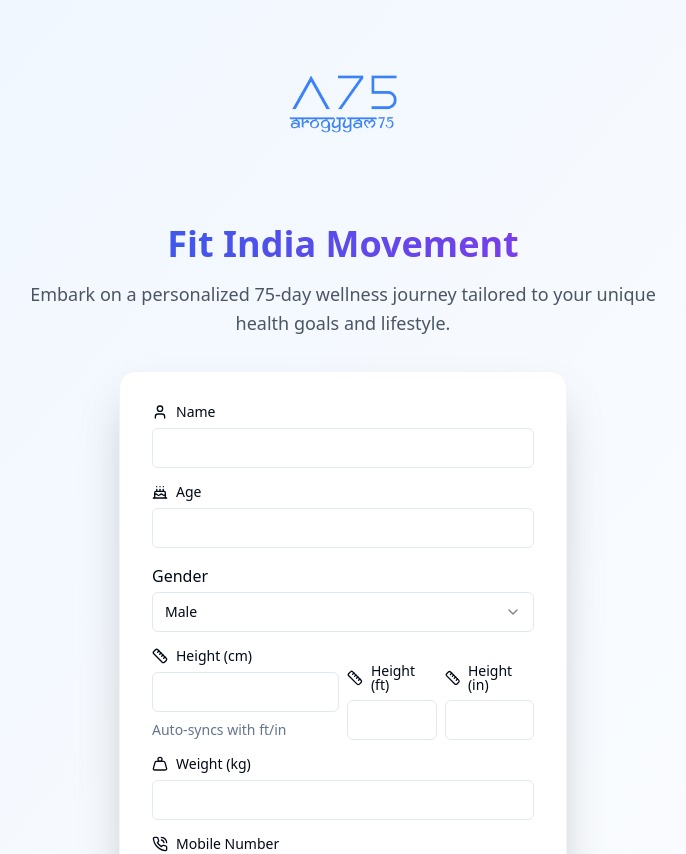
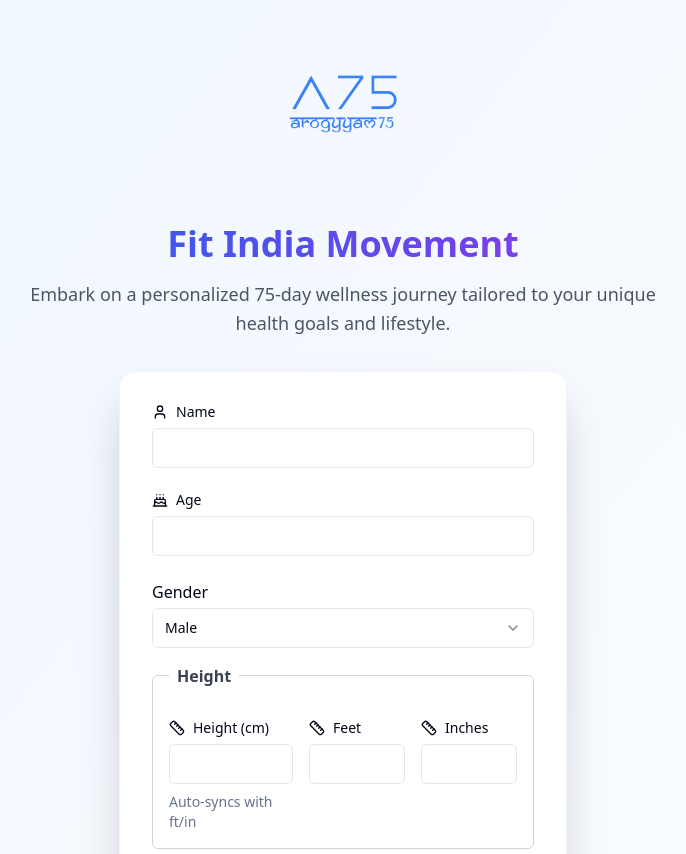
Before and after one commit to YJ074/wellness-pathway-generator, a React (Vite) app: page / in a window 1280 px wide. Shown: the top 854 px of the page, without its empty margins (297-983 px from the left). Built offline with nearby package versions, Linux system fonts and the light colour scheme; what @react-pdf/renderer would draw is missing.

Commit message:
Refactor: Improve layout and structure
Clean up and improve the layout of the application.

```diff
--- a/src/components/wellness/form/BasicInfoInputs.tsx
+++ b/src/components/wellness/form/BasicInfoInputs.tsx
@@ -1,3 +1,4 @@
+
 import React from 'react';
 import { User, Cake, Ruler, Weight } from 'lucide-react';
 import { Select, SelectTrigger, SelectValue, SelectContent, SelectItem, SelectGroup } from "@/components/ui/select";
@@ -74,7 +75,7 @@ const BasicInfoInputs = ({
   };
 
   return (
-    <div className="space-y-4">
+    <div className="space-y-6">
       <FormField
         id="name"
         label="Name"
@@ -92,14 +93,15 @@ const BasicInfoInputs = ({
         onChange={(value) => onInputChange('age', value)}
       />
 
-      {/* Gender dropdown above height */}
+      <div className="space-y-4">
+        {/* Gender dropdown */}
         <div>
           <label className="block mb-1 font-medium">Gender</label>
           <Select
             value={gender}
             onValueChange={(value) => onInputChange('gender', value)}
           >
-          <SelectTrigger>
+            <SelectTrigger className="w-full" aria-label="Select gender">
               <SelectValue placeholder="Select gender" />
             </SelectTrigger>
             <SelectContent>
@@ -112,9 +114,13 @@ const BasicInfoInputs = ({
           </Select>
         </div>
 
-      <div className="flex gap-2">
+        {/* Height inputs group rounded and background */}
+        <fieldset className="border border-gray-300 rounded-md p-4 space-y-4">
+          <legend className="text-base font-semibold text-gray-700 px-2">Height</legend>
+
+          <div className="flex flex-col sm:flex-row sm:space-x-4 space-y-4 sm:space-y-0">
             {/* Height in cm */}
-        <div className="w-1/2">
+            <div className="flex-1">
               <FormField
                 id="height"
                 label="Height (cm)"
@@ -125,20 +131,24 @@ const BasicInfoInputs = ({
                 helperText="Auto-syncs with ft/in"
               />
             </div>
+
             {/* Height in ft/in */}
-        <div className="w-1/2 flex items-end gap-2">
+            <div className="flex gap-4">
+              <div className="w-24">
                 <FormField
                   id="heightFeet"
-            label="Height (ft)"
+                  label="Feet"
                   icon={Ruler}
                   value={heightFeet || ''}
                   type="number"
                   onChange={handleHeightFeetChange}
                   required={false}
                 />
+              </div>
+              <div className="w-24">
                 <FormField
                   id="heightInches"
-            label="Height (in)"
+                  label="Inches"
                   icon={Ruler}
                   value={heightInches || ''}
                   type="number"
@@ -146,6 +156,9 @@ const BasicInfoInputs = ({
                   required={false}
                 />
               </div>
+            </div>
+          </div>
+        </fieldset>
       </div>
 
       <FormField
```
Lines whose indentation alone changed are shown as unchanged.
